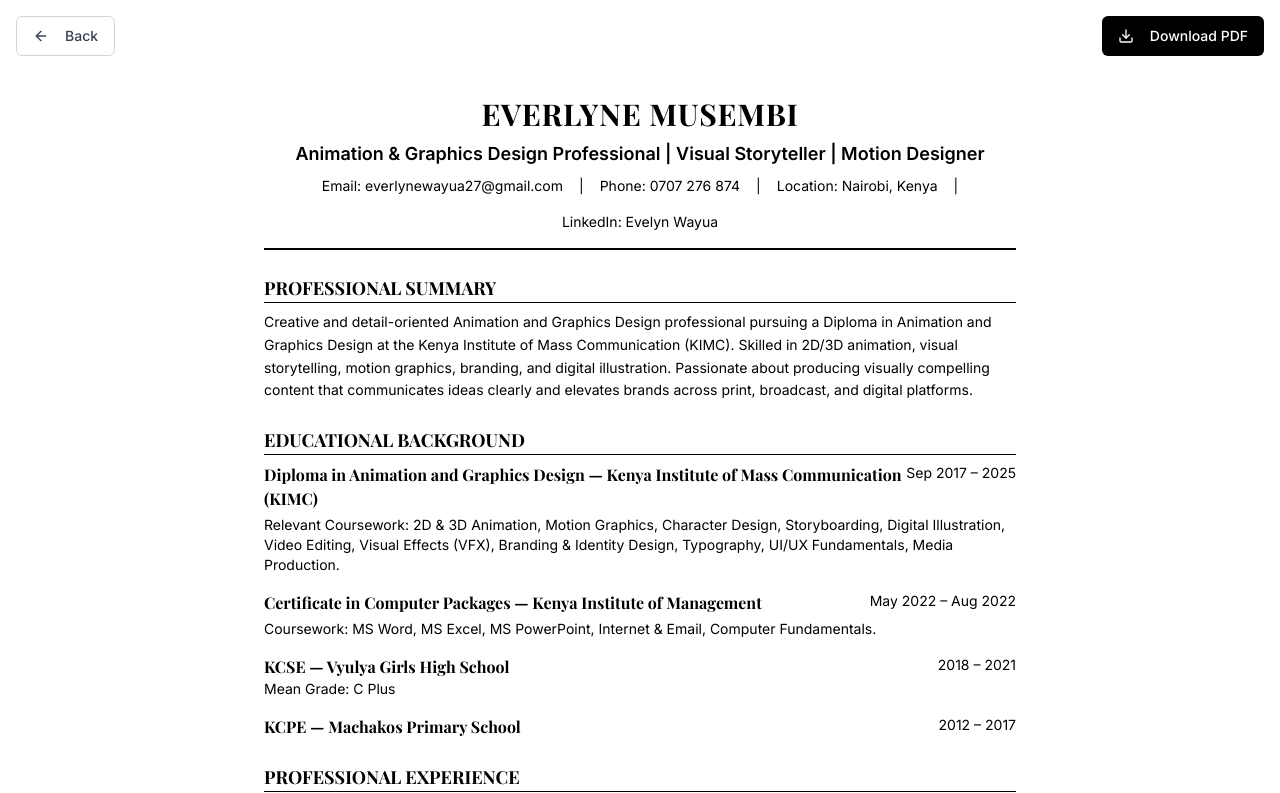
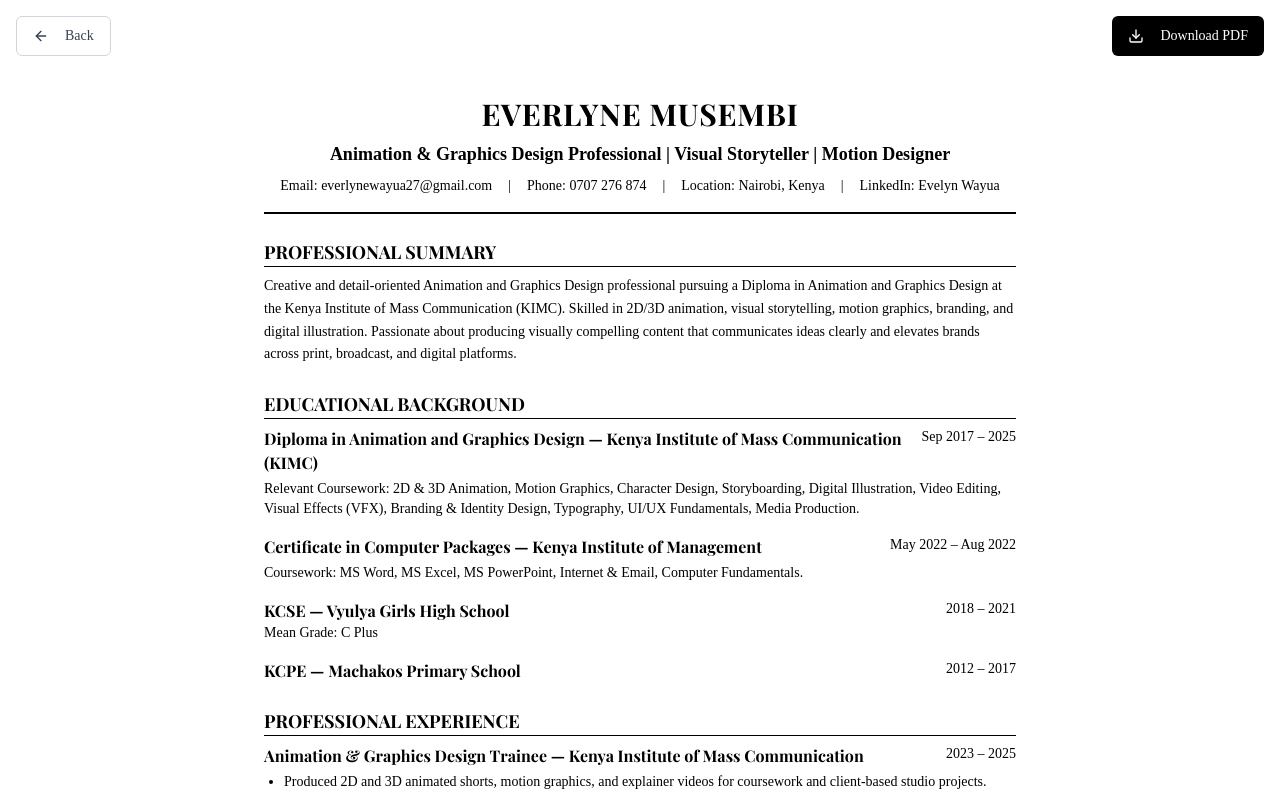
Before and after one commit to fredrickkitonyi016/fredrick-folio-forge, a React (Vite) app: page /resume/everlyne in a window 1280 px wide. Shown: the top 793 px of the page. Built offline with nearby package versions, Linux system fonts and the light colour scheme; the HTML template or start-up script is replaced by a standard one.

Commit message:
Changes
Co-authored-by: fredrickkitonyi016 <167572580+fredrickkitonyi016@users.noreply.github.com>

```diff
--- a/src/pages/ResumeEverlyne.tsx
+++ b/src/pages/ResumeEverlyne.tsx
@@ -8,7 +8,7 @@ const ResumeEverlyne = () => {
   };
 
   return (
-    <div className="min-h-screen bg-white text-black">
+    <div className="min-h-screen bg-white text-black" style={{ fontFamily: '"Times New Roman", Times, serif' }}>
       {/* Navigation - hidden when printing */}
       <div className="print:hidden fixed top-4 left-4 right-4 flex justify-between items-center z-10 gap-2">
         <Link to="/resume">
```
